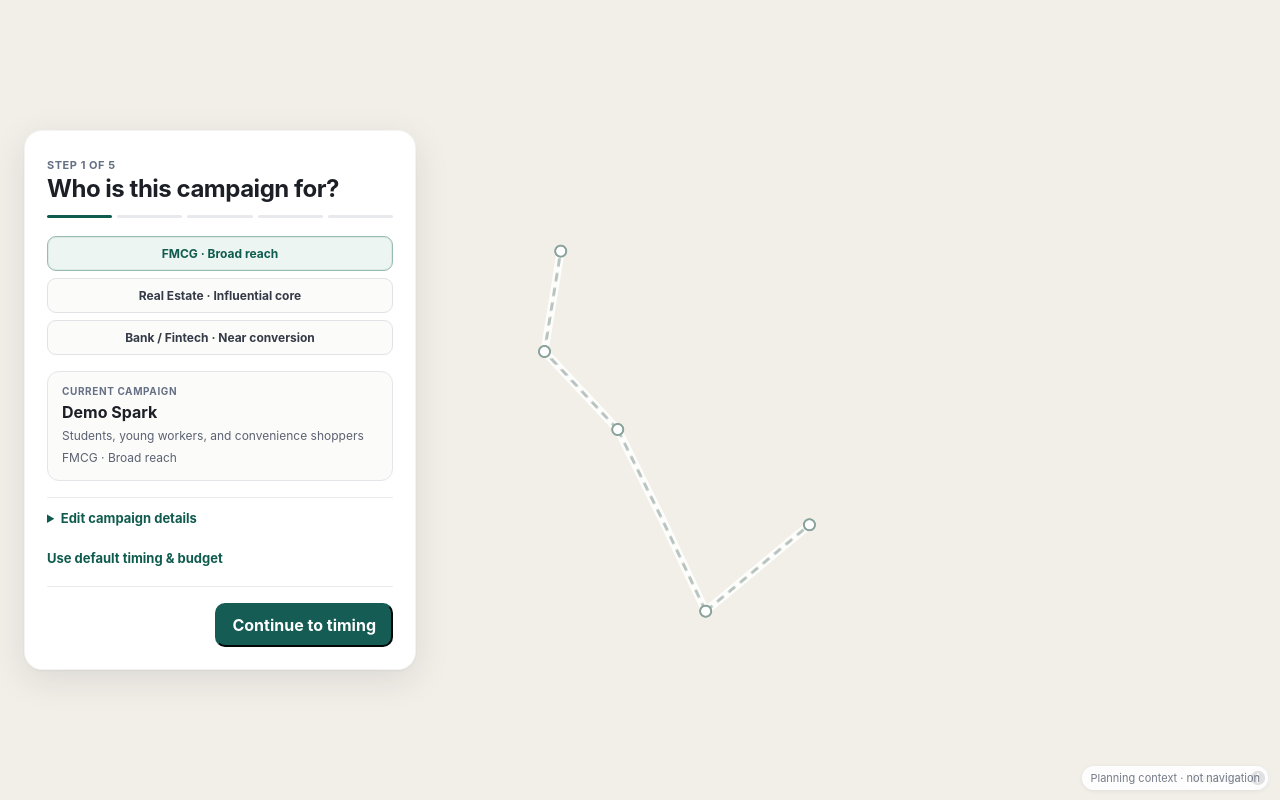
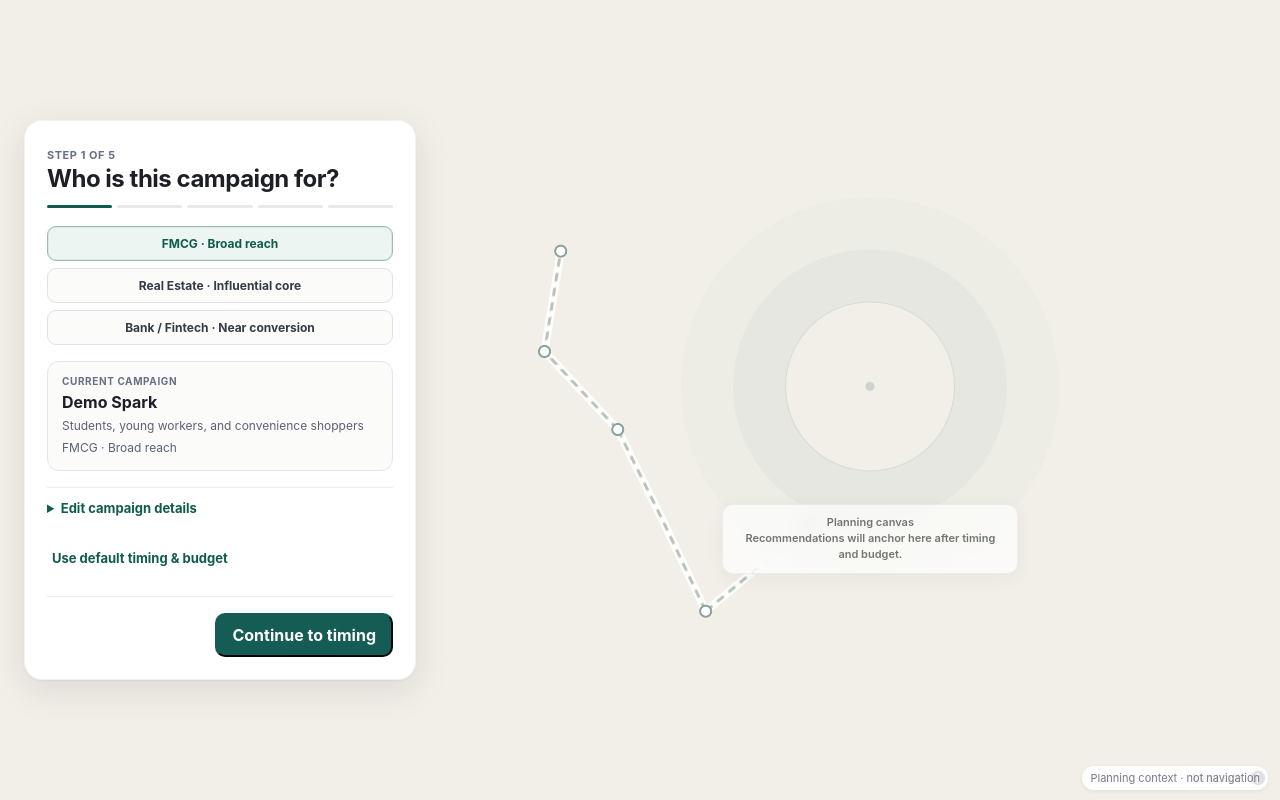
Before and after one commit to GeoTracka/ooh-datahub, a Next.js app: page / in a window 1280 px wide. Built offline with nearby package versions, Linux system fonts and the light colour scheme.

Commit message:
polish desktop recommendation hierarchy and interaction targets

```diff
--- a/src/app/explorer-polish.css
+++ b/src/app/explorer-polish.css
@@ -84,7 +84,7 @@
 .recommendation-focus-actions {
   display: flex;
   flex-wrap: wrap;
-  gap: 12px;
+  gap: 6px;
 }
 
 .recommendation-selected-detail .recommendation-story {
@@ -151,6 +151,104 @@
   line-height: 1.35;
 }
 
+/* Workflow-critical text actions keep a lightweight visual treatment while
+   exposing a comfortable pointer/touch/focus target. */
+.explorer-step-card .explorer-link-button {
+  display: inline-flex;
+  min-height: 36px;
+  align-items: center;
+  padding: 8px 5px;
+  border-radius: 8px;
+  text-decoration: none;
+}
+
+.explorer-step-card .explorer-link-button:hover {
+  background: rgb(15 91 78 / 5%);
+  text-decoration: none;
+}
+
+.explorer-step-card button:focus-visible,
+.explorer-lenses button:focus-visible,
+.campaign-edit-details > summary:focus-visible {
+  outline: 3px solid rgb(15 91 78 / 28%);
+  outline-offset: 2px;
+}
+
+/* Desktop/laptop Step 3 is a comparison task. Give the decision surface enough
+   width to show all three ranks while retaining a meaningful map context. */
+@media (min-width: 1024px) {
+  .explorer-card-rail:has(.explorer-step-card[aria-label^="Step 3 of 5: Recommended package"]) {
+    width: min(800px, calc(100vw - 300px));
+  }
+
+  .explorer-card-rail:has(.explorer-step-card[aria-label^="Step 3 of 5: Recommended package"]) .recommendation-carousel {
+    grid-auto-flow: row;
+    grid-auto-columns: auto;
+    grid-template-columns: repeat(3, minmax(0, 1fr));
+    overflow-x: visible;
+    padding: 2px;
+    scroll-snap-type: none;
+  }
+
+  .explorer-card-rail:has(.explorer-step-card[aria-label^="Step 3 of 5: Recommended package"]) .recommendation-slide {
+    min-width: 0;
+    scroll-snap-align: none;
+  }
+
+  .explorer-card-rail:has(.explorer-step-card[aria-label^="Step 3 of 5: Recommended package"]) .package-strip {
+    grid-template-columns: repeat(3, minmax(0, 1fr));
+  }
+
+  .explorer-card-rail:has(.explorer-step-card[aria-label^="Step 3 of 5: Recommended package"]) .package-strip > :first-child {
+    grid-column: 1 / -1;
+  }
+
+  /* Before recommendation geometry exists, make the blank map read as a
+     deliberate spatial workspace rather than an unfinished region. */
+  .explorer-shell:has(.explorer-step-card[aria-label^="Step 1 of 5:"]) .explorer-map-stage::before,
+  .explorer-shell:has(.explorer-step-card[aria-label^="Step 2 of 5:"]) .explorer-map-stage::before {
+    content: "";
+    position: absolute;
+    z-index: 3;
+    top: 50%;
+    left: 68%;
+    width: 168px;
+    height: 168px;
+    transform: translate(-50%, -58%);
+    border: 1px solid rgb(15 91 78 / 12%);
+    border-radius: 999px;
+    background: radial-gradient(circle, rgb(15 91 78 / 18%) 0 4px, transparent 5px);
+    box-shadow:
+      0 0 0 52px rgb(15 91 78 / 3%),
+      0 0 0 104px rgb(15 91 78 / 2%);
+    pointer-events: none;
+  }
+
+  .explorer-shell:has(.explorer-step-card[aria-label^="Step 1 of 5:"]) .explorer-map-stage::after,
+  .explorer-shell:has(.explorer-step-card[aria-label^="Step 2 of 5:"]) .explorer-map-stage::after {
+    content: "Planning canvas\A Recommendations will anchor here after timing and budget.";
+    position: absolute;
+    z-index: 4;
+    top: calc(50% + 104px);
+    left: 68%;
+    width: 270px;
+    transform: translateX(-50%);
+    padding: 10px 12px;
+    border: 1px solid rgb(28 32 38 / 6%);
+    border-radius: 11px;
+    background: rgb(255 255 255 / 66%);
+    color: #70776f;
+    box-shadow: 0 4px 18px rgb(28 32 38 / 5%);
+    font-size: 11px;
+    font-weight: 600;
+    line-height: 1.45;
+    text-align: center;
+    white-space: pre-line;
+    backdrop-filter: blur(10px);
+    pointer-events: none;
+  }
+}
+
 @media (max-width: 767px) {
   .explorer-map-legend {
     right: 8px;
```
